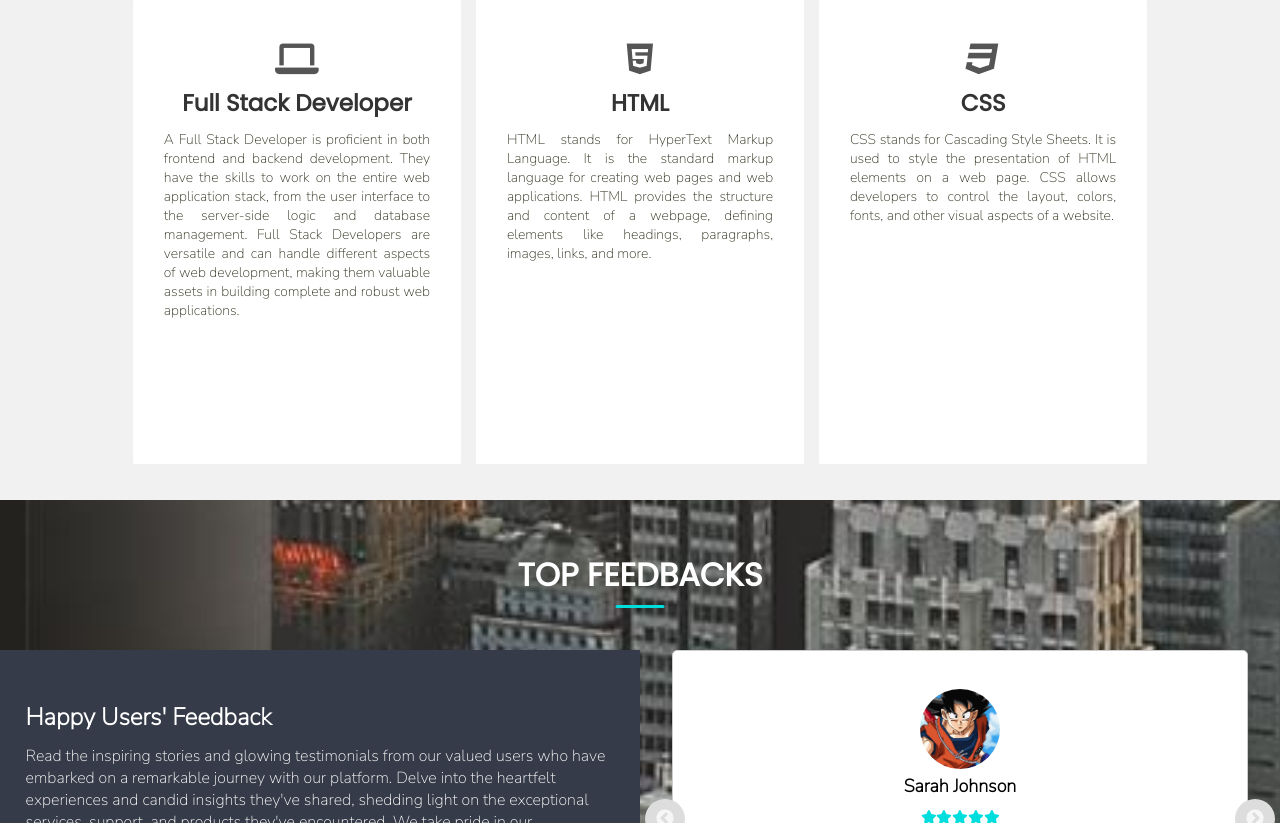
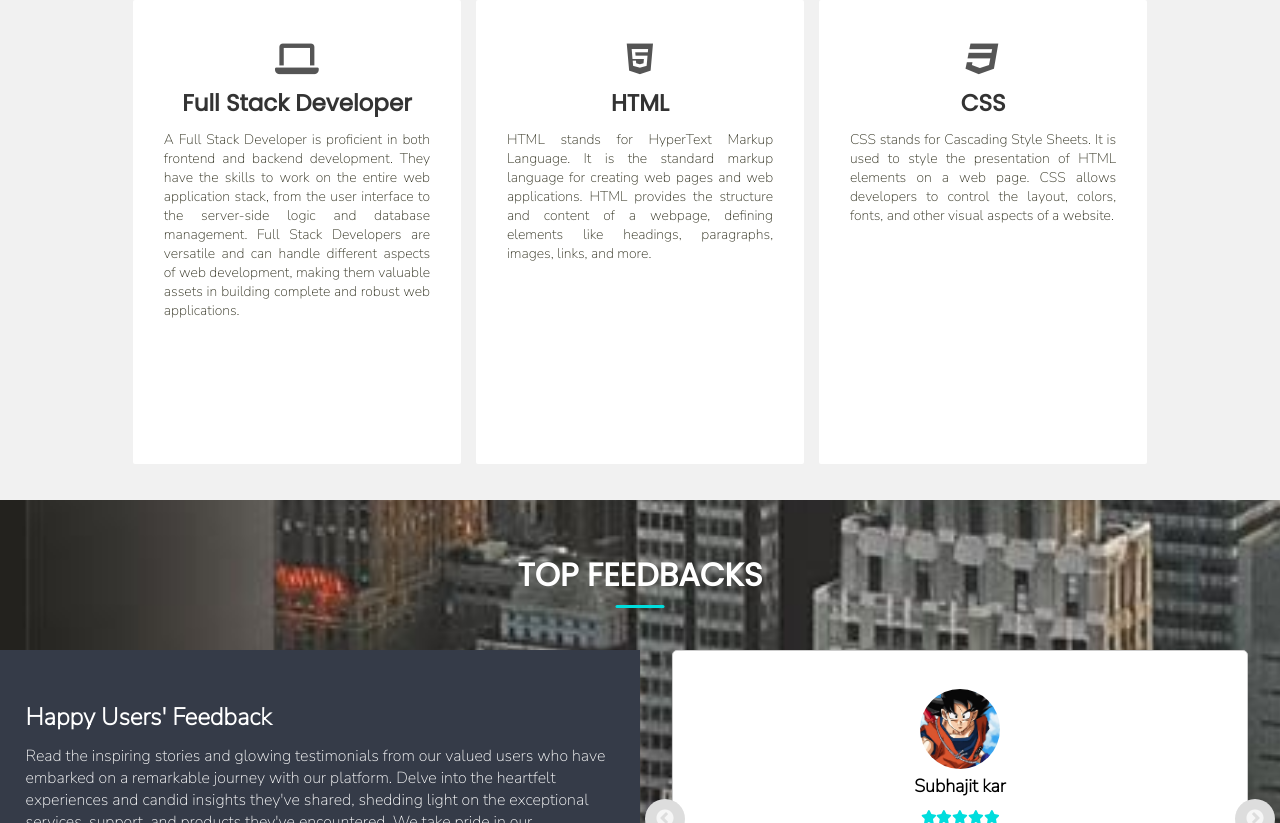
Before and after one commit to BhoomiTechzone/BTS, a React (Create React App) app: page / in a window 1280 px wide. Shown: the part 1977-2800 px from the top of the page. Built offline with nearby package versions, Linux system fonts and the light colour scheme.

Commit message:
footer updated
icons

```diff
--- a/src/Components/FeedbackCard.js
+++ b/src/Components/FeedbackCard.js
@@ -33,7 +33,7 @@ const Testimonial = ({ testimonialData }) => {
             <p className="rating">{<Rating rating={testimonial.rating} />}</p>
             <div style={{ marginTop: "2%" }}>
               <i class="fas fa-quote-left"></i>
-              <p>{testimonial.feedback}</p>
+                <p>{testimonial.feedback}</p>
               <i class="fas fa-quote-right"></i>
             </div>
           </div>
--- a/src/Components/Footer.js
+++ b/src/Components/Footer.js
@@ -89,7 +89,6 @@ const Footer = () => {
             </li>
           </ul>
         </div>
-        <div className="footer-latest-event">some other texts</div>
       </div>
       <div className="footer-lower-div">
         <p>© Copyright Bhoomi Techzone. All Rights Reserved</p>
@@ -97,11 +96,18 @@ const Footer = () => {
           <a href="https://wa.me/8130787194" target="_blank" rel="noreferrer">
             <i className="fab fa-whatsapp"></i>
           </a>
-          <i className="fab fa-facebook"></i>
+          <a href="https://www.facebook.com/profile.php?id=61550017448926" target="_blank" rel="noreferrer">
+            <i className="fab fa-facebook"></i>
+          </a>
           <a href="https://www.instagram.com/bhoomitechzoneservices/" target="_blank" rel="noreferrer">
             <i className="fab fa-instagram"></i>
           </a>
-          <i className="fab fa-linkedin"></i>
+          <a href="https://www.linkedin.com/in/bhoomi-techzone-services/" target="_blank" rel="noreferrer">
+            <i className="fab fa-linkedin"></i>
+          </a>
+          <a href="mailto:official@bhoomitechzoneservices.com? subject=Hello! &body=write your message." target="_blank" rel="noreferrer">
+            <i className="fa-regular fa-envelope"></i>
+          </a>
         </div>
       </div>
     </div>
--- a/src/Components/Gallery.js
+++ b/src/Components/Gallery.js
@@ -19,6 +19,18 @@ const Gallery = () => {
         },
         {
             image: "https://raw.githubusercontent.com/Bhi2710/Image/main/image5.jpeg",
+            description: "image"
+        },
+        {
+            image: "https://raw.githubusercontent.com/Bhi2710/Image/main/image6.jpeg",
+            description: "image"
+        },
+        {
+            image: "https://raw.githubusercontent.com/Bhi2710/Image/main/image7.jpeg",
+            description: "image"
+        },
+        {
+            image: "https://raw.githubusercontent.com/Bhi2710/Image/main/image8.jpeg",
             description: "image"
         },
     ]
--- a/src/Components/Homepage.js
+++ b/src/Components/Homepage.js
@@ -19,7 +19,7 @@ const Homepage = ({ courseData }) => {
   const testimonialData = [
     {
       id: 1,
-      name: "Sarah Johnson",
+      name: "Subhajit kar",
       rating: 5.0,
       feedback:
         "I am extremely impressed with the service provided by this company. The team was responsive, professional, and delivered a top-notch product. I highly recommend their services!",
@@ -27,7 +27,7 @@ const Homepage = ({ courseData }) => {
     },
     {
       id: 2,
-      name: "Michael Smith",
+      name: "Dilip Rathod",
       rating: 4.8,
       feedback:
         "Working with this team has been a fantastic experience. They exceeded my expectations and delivered an outstanding website that perfectly matches my vision.",
@@ -35,7 +35,7 @@ const Homepage = ({ courseData }) => {
     },
     {
       id: 3,
-      name: "Emily Lee",
+      name: "Shubham Vishwakarma",
       rating: 4.7,
       feedback:
         "I couldn't be happier with the results. Their attention to detail and creative approach made a significant difference in the success of my project. I will definitely work with them again.",
@@ -43,7 +43,7 @@ const Homepage = ({ courseData }) => {
     },
     {
       id: 4,
-      name: "David Rodriguez",
+      name: "Mohammed Shafeeq",
       rating: 4.9,
       feedback:
         "I highly recommend this team for their expertise and professionalism. They were able to deliver exactly what I wanted and provided excellent support throughout the development process.",
@@ -51,7 +51,7 @@ const Homepage = ({ courseData }) => {
     },
     {
       id: 5,
-      name: "Jessica Chen",
+      name: "Sky Zaara",
       rating: 4.6,
       feedback:
         "The team's dedication and creativity were exceptional. They took the time to understand my requirements and delivered a website that exceeded my expectations. I am thrilled with the final product!",
--- a/src/index.css
+++ b/src/index.css
@@ -536,7 +536,7 @@ p {
 
 /* Social icons */
 .social-icons {
-  width: 15%;
+  width: 18%;
   font-size: 24px;
 }
 
@@ -1113,6 +1113,7 @@ p {
     align-items: center;
     justify-content: center;
     padding: 2% 0;
+
   }
 
   .social-icons i {
@@ -1258,4 +1259,5 @@ p {
 
 .gallery-container-images{
   margin-top: 4rem;
+  box-shadow: 10px 10px 8px #888888;
 }
```
